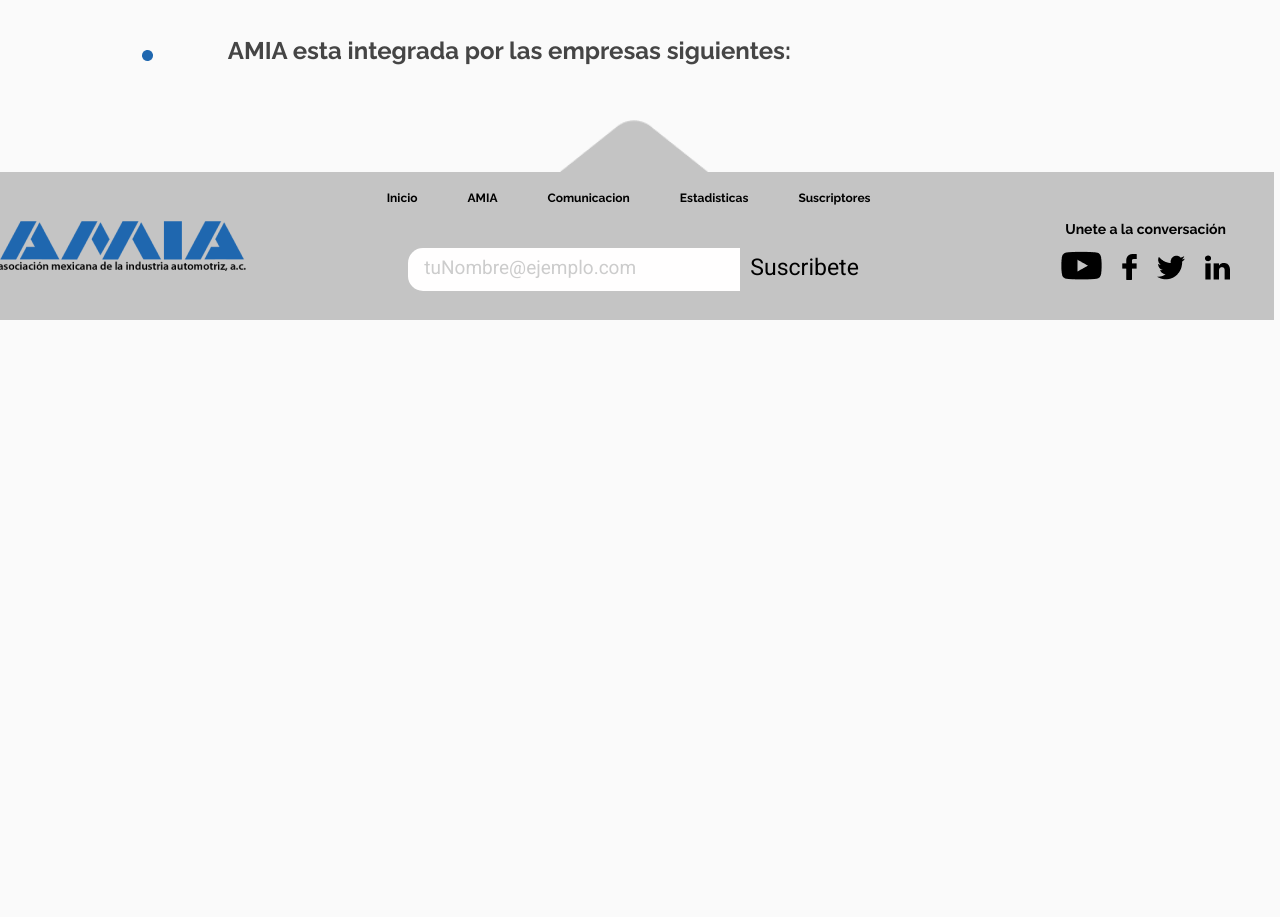
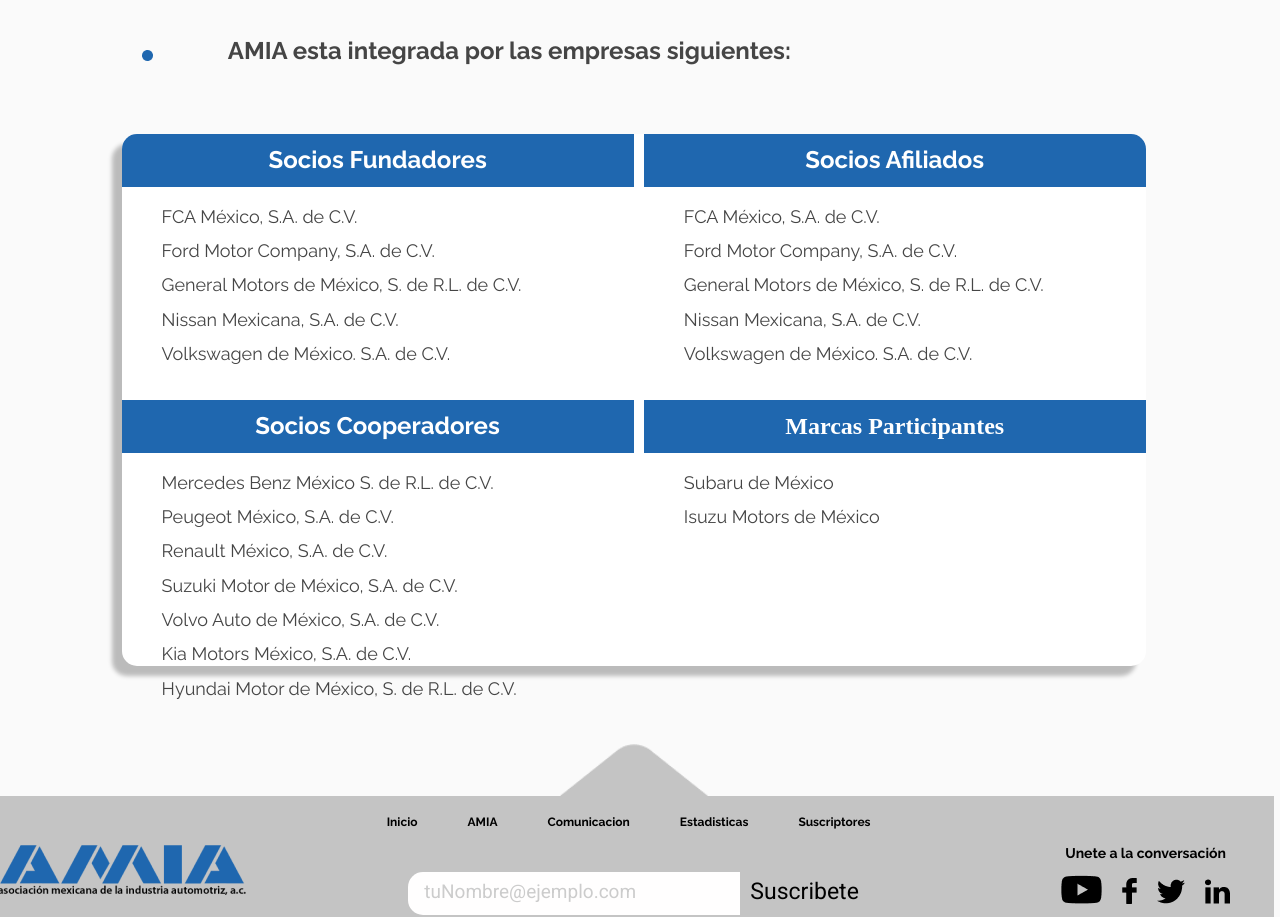
Before and after one commit to br99bry/AMIA_colors, a React app: page / in a window 1280 px wide. Shown: the part 1320-2237 px from the top of the page. Before the commit the page ends 1640 px from the top, so only its background shows below. Built offline with nearby package versions, Linux system fonts and the light colour scheme.

Commit message:
primera version pagina QUE ES AMIA

```diff
--- a/src/App.jsx
+++ b/src/App.jsx
@@ -9,6 +9,7 @@
 import ComunicationCarrousel from './components/ComunicationCarrousel';
 import HeroQueEsAMIA from './components/HeroQueEsAMIA';
 import DescriptionQueEsAMIA from './components/DescriptionQueEsAMIA';
+import FoundersAMIA from './components/FoundersAMIA';
 
 import './assets/styles/App.scss';
 
@@ -36,6 +37,7 @@
         <Header />
         <HeroQueEsAMIA />
         <DescriptionQueEsAMIA />
+        <FoundersAMIA />
        <Footer />
 
     </div>
--- /dev/null
+++ b/src/assets/styles/FoundersAMIA.scss
@@ -0,0 +1,156 @@
+@import './vars.scss';
+
+.founders-container{
+    //border: $boder-test;
+    width: 100vw;
+    height: 70vh;
+    display: flex;
+    justify-content: center;
+    align-items: center;
+    margin-bottom: 8vh;
+}
+
+.founders-grid{
+    //border: $boder-test;
+    width: 80%;
+    height: 95%;
+    display: grid;
+    grid-template-columns: 50% 49%;
+    grid-template-rows: 10% 40% 10% 40%;
+    grid-column-gap: 1%;
+    background-color: #FFFFFF;
+    box-shadow: -10px 10px 4px rgba(0, 0, 0, 0.25);
+    border-radius: 15px;
+}
+
+.founders-item{
+    //border: $boder-test;
+
+}
+
+.founders-item:nth-of-type(1){
+    background-color: #1F67AF;
+    border-radius: 15px 0px 0px 0px;
+    display: flex;
+    justify-content: center;
+    align-items: center;
+    font-family: $font-button;
+    font-style: normal;
+    font-weight: bold;
+    font-size: 24px;
+    line-height: 28px;
+    color: white;
+
+}
+
+.founders-item:nth-of-type(2){
+    background-color: #1F67AF;
+    border-radius: 0px 15px 0px 0px;
+    display: flex;
+    justify-content: center;
+    align-items: center;
+    font-family: $font-button;
+    font-style: normal;
+    font-weight: bold;
+    font-size: 24px;
+    line-height: 28px;
+    color: white;
+
+}
+
+.founders-item:nth-of-type(5){
+    background-color: #1F67AF;
+    border-radius: 0px 0px 0px 0px;
+    display: flex;
+    justify-content: center;
+    align-items: center;
+    font-family: $font-button;
+    font-style: normal;
+    font-weight: bold;
+    font-size: 24px;
+    line-height: 28px;
+    color: white;
+
+}
+
+.founders-item:nth-of-type(6){
+    background-color: #1F67AF;
+    border-radius: 0px 0px 0px 0px;
+    display: flex;
+    justify-content: center;
+    align-items: center;
+
+    font-style: normal;
+    font-weight: bold;
+    font-size: 24px;
+    line-height: 28px;
+    color: white;
+}
+
+.founders-item:nth-of-type(3){
+
+    font-family: $font-button;
+    font-style: normal;
+    font-weight: normal;
+    font-size: 18px;
+    line-height: 135.8%;
+    color: #454545;
+    & ul{
+        list-style: none;
+
+        & li{
+            margin-bottom: 10px;
+        }
+    }
+}
+
+.founders-item:nth-of-type(4){
+
+    font-family: $font-button;
+    font-style: normal;
+    font-weight: normal;
+    font-size: 18px;
+    line-height: 135.8%;
+    color: #454545;
+    & ul{
+        list-style: none;
+
+        & li{
+            margin-bottom: 10px;
+        }
+    }
+}
+
+.founders-item:nth-of-type(7){
+
+    font-family: $font-button;
+    font-style: normal;
+    font-weight: normal;
+    font-size: 18px;
+    line-height: 135.8%;
+    color: #454545;
+    & ul{
+        list-style: none;
+
+        & li{
+            margin-bottom: 10px;
+        }
+    }
+}
+
+.founders-item:nth-of-type(8){
+
+    font-family: $font-button;
+    font-style: normal;
+    font-weight: normal;
+    font-size: 18px;
+    line-height: 135.8%;
+    color: #454545;
+    & ul{
+        list-style: none;
+
+        & li{
+            margin-bottom: 10px;
+        }
+    }
+}
--- /dev/null
+++ b/src/components/FoundersAMIA.jsx
@@ -0,0 +1,60 @@
+import React from 'react';
+import '../assets/styles/FoundersAMIA.scss';
+
+const FoundersAMIA = () => (
+
+    <div className="founders-container">
+        <div className="founders-grid">
+            <div className="founders-item">
+                <p>Socios Fundadores</p>
+            </div>
+            <div className="founders-item">
+                <p>Socios Afiliados</p>
+            </div>
+            <div className="founders-item">
+                <ul>
+                    <li>FCA México, S.A. de C.V.</li>
+                    <li>Ford Motor Company, S.A. de C.V.</li>
+                    <li>General Motors de México, S. de R.L. de C.V.</li>
+                    <li>Nissan Mexicana, S.A. de C.V.</li>
+                    <li>Volkswagen de México. S.A. de C.V.</li>
+                </ul>
+            </div>
+            <div className="founders-item">
+                <ul>
+                    <li>FCA México, S.A. de C.V.</li>
+                    <li>Ford Motor Company, S.A. de C.V.</li>
+                    <li>General Motors de México, S. de R.L. de C.V.</li>
+                    <li>Nissan Mexicana, S.A. de C.V.</li>
+                    <li>Volkswagen de México. S.A. de C.V.</li>
+                </ul>
+            </div>
+            <div className="founders-item">
+                <p>Socios Cooperadores</p>
+            </div>
+            <div className="founders-item">
+                <p>Marcas Participantes</p>
+            </div>
+            <div className="founders-item">
+                <ul>
+                    <li>Mercedes Benz México S. de R.L. de C.V.</li>
+                    <li>Peugeot México, S.A. de C.V.</li>
+                    <li>Renault México, S.A. de C.V.</li>
+                    <li>Suzuki Motor de México, S.A. de C.V.</li>
+                    <li>Volvo Auto de México, S.A. de C.V.</li>
+                    <li> Kia Motors México, S.A. de C.V.</li>
+                    <li>Hyundai Motor de México, S. de R.L. de C.V.</li>
+                </ul>
+            </div>
+            <div className="founders-item">
+                <ul>
+                    <li>Subaru de México</li>
+                    <li>Isuzu Motors de México </li>
+                </ul>
+            </div>
+        </div>
+    </div>
+
+);
+
+export default FoundersAMIA;
```
